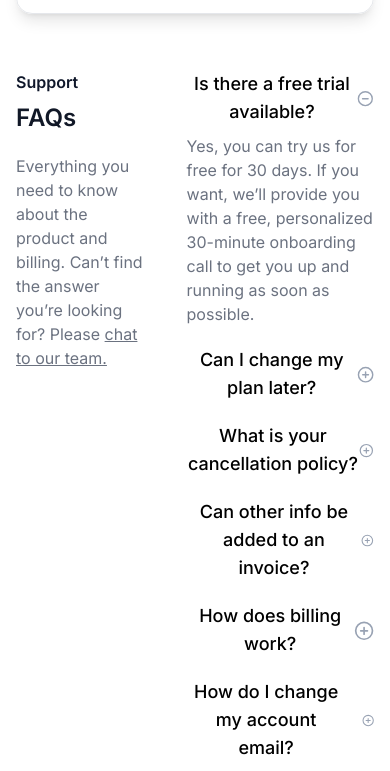
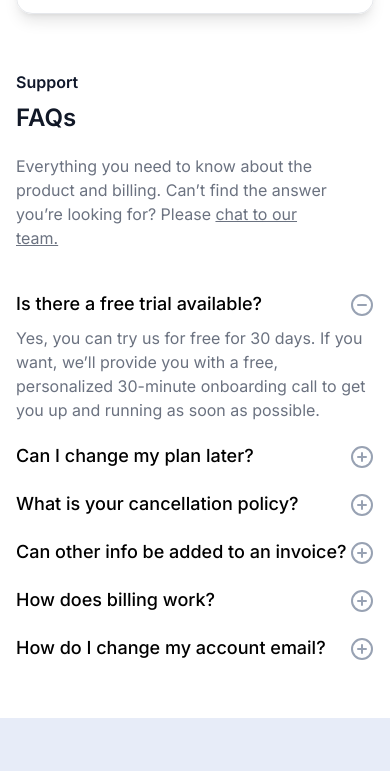
Before and after one commit to KozimovAbduvali/just-brand2, a website: page public/index2.html in a window 390 px wide. Shown: the part 3347-4118 px from the top of the page. Drawn offline with Linux system fonts and the light colour scheme.

Commit message:
2 - page finished

```diff
--- a/public/index2.html
+++ b/public/index2.html
@@ -376,7 +376,7 @@
         </div>
 
         <!-- FAQs -->
-        <div class="grid grid-cols-7 gap-10 text-left mt-14 md:mt-24">
+        <div class="grid lg:grid-cols-7 gap-10 text-left mt-14 md:mt-24">
           <div class="col-span-3 text-left">
             <p class="font-semibold text-slate-900">Support</p>
             <h2 class="font-semibold text-gray-900 text-2xl md:text-4xl mt-2">FAQs</h2>
```
Also changed, not shown: public/css/styles.css.
